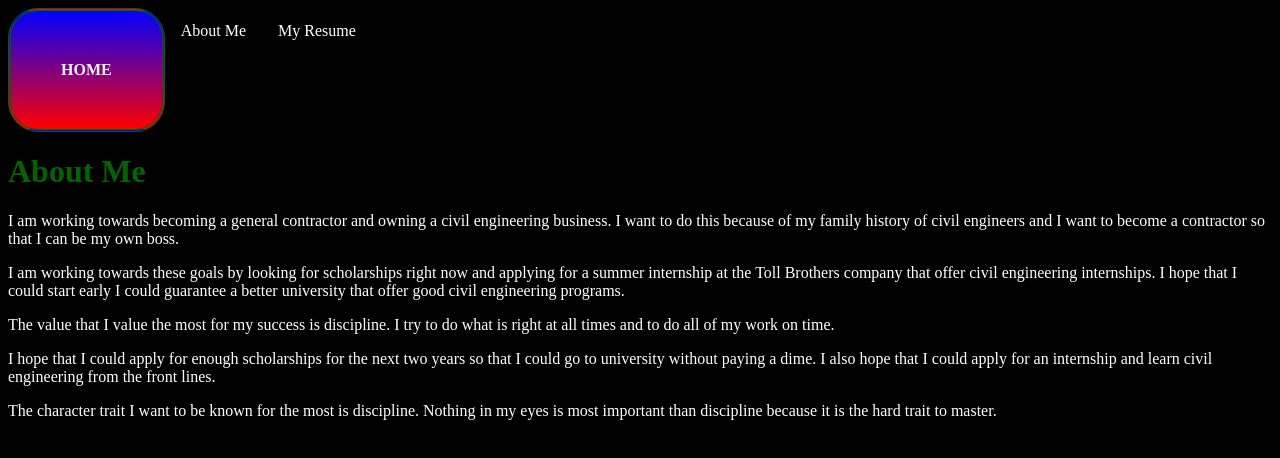
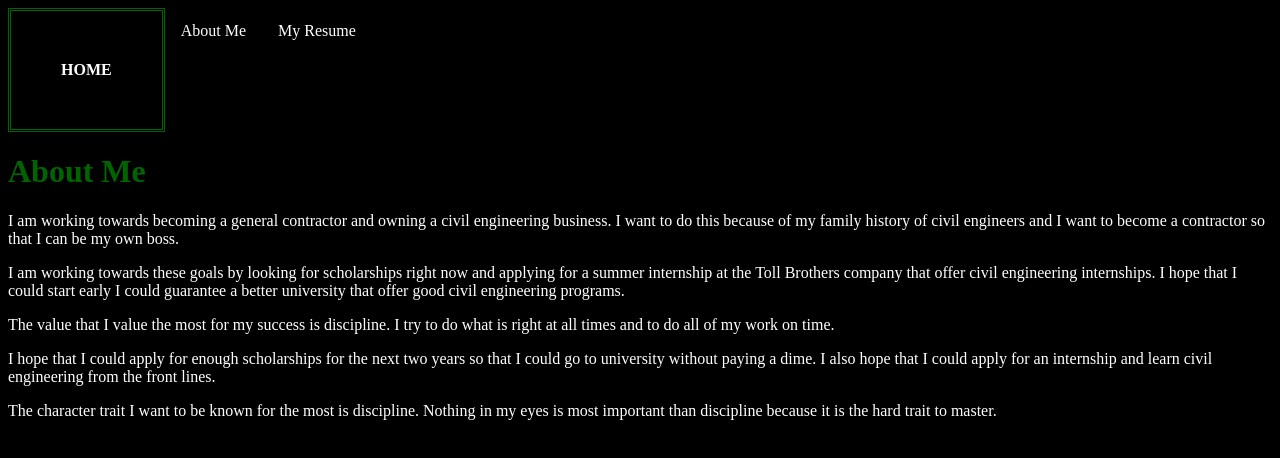
Before and after one commit to ehtilS/CCPS351334.github.io, a plain HTML site: page aboutme.html in a window 1280 px wide. In both pictures the pointer is over the link "Home". Drawn offline with Linux system fonts and the light colour scheme.

Commit message:
Update style.css

```diff
--- a/style.css
+++ b/style.css
@@ -5,6 +5,7 @@ body{
 h1{
   color: darkgreen;
   background-color: black;
+  border-color: darkgreen;
 }
 
 p{
@@ -36,11 +37,8 @@ li a {
 a:hover {
     border-style: double;
     border-color: darkgreen;
-    border-radius: 30px;
-    font-weight: bolder;
-    text-align: center;
+    font-weight: bold;
     padding: 50px;
     text-transform: uppercase;
-    background-image: linear-gradient(blue, red);
-    color: aliceblue;
+    text-color: darkgreen;
 }
```
